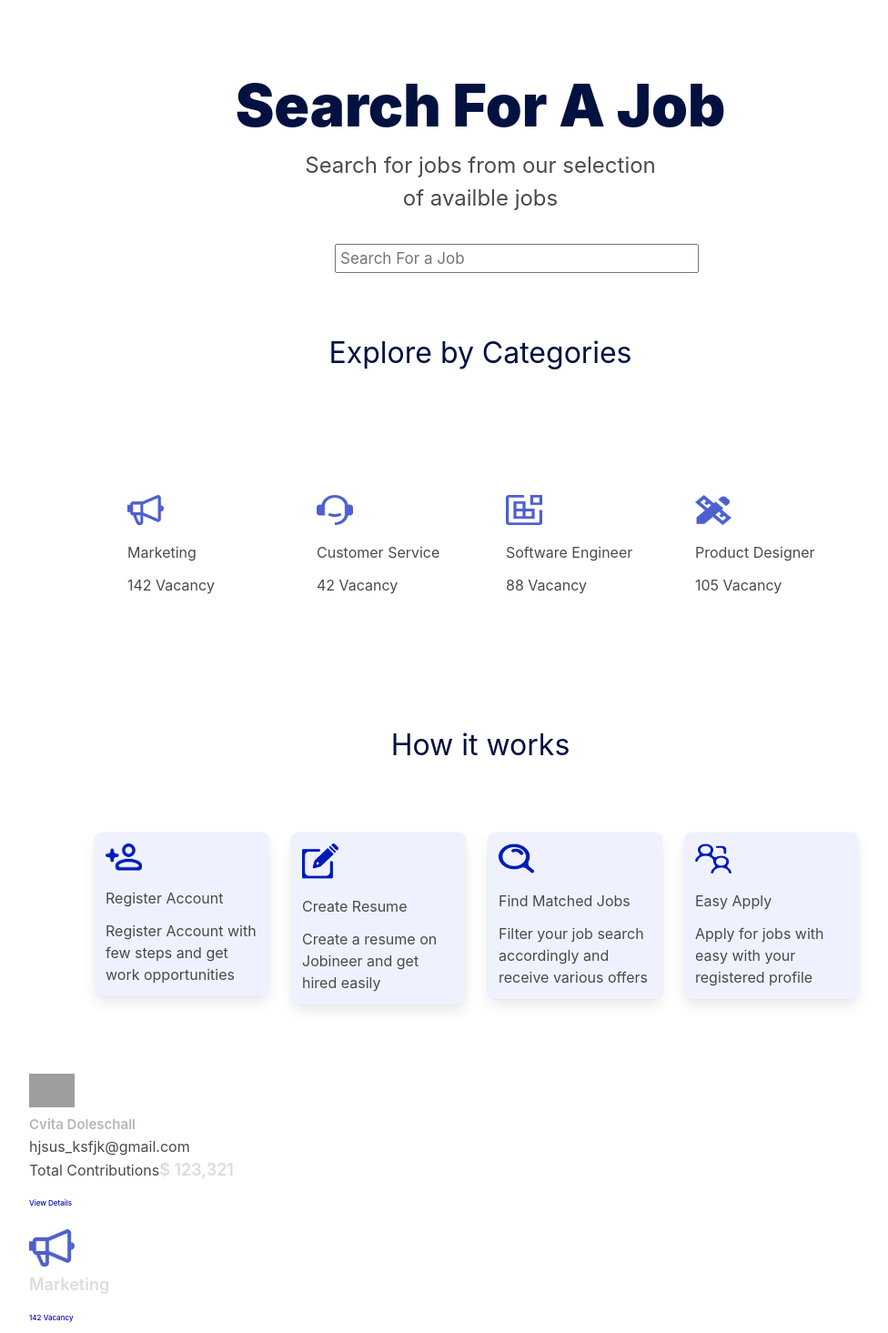
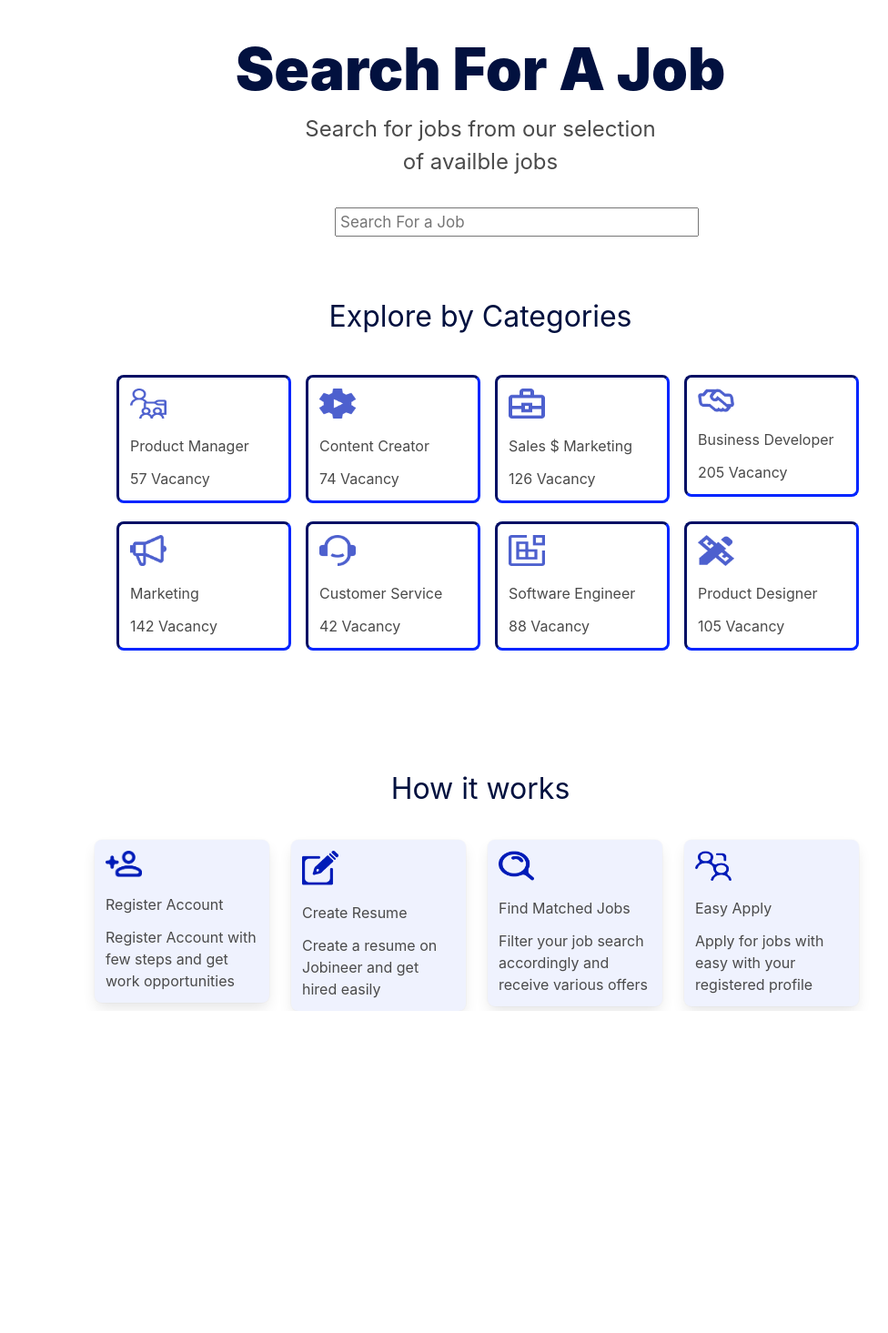
Before and after one commit to awachukwudi/Jobinairee, a React (Create React App) app: page / in a window 1280 px wide. Shown: the part 874-2339 px from the top of the page at 91% size, without its empty margins (112-1088 px from the left). After the commit the page ends 1985 px from the top, so only its background shows below. Built offline with nearby package versions, Linux system fonts and the light colour scheme; grey boxes are pictures that could not be loaded.

Commit message:
cards added

```diff
--- a/src/App.css
+++ b/src/App.css
@@ -100,8 +100,9 @@
 }
 
 .container {
-  padding-top: 3rem;
+  padding-top: 0.5rem;
   padding-left: 5rem;
+  display: flex;
 }
 .search-div h2 {
   text-align: center;
@@ -136,10 +137,6 @@
 
 /* Cards Styling */
 
-.container {
-  display: flex;
-}
-
 .icons-sec {
   margin-left: 11rem;
   margin-top: 1.5rem;
@@ -149,6 +146,8 @@
   width: 12rem;
   border-radius: 8px;
   margin-left: 1rem;
+  border: #001bb8;
+  border-style: inset;
 }
 
 .second-card-section .card {
@@ -186,6 +185,9 @@
 .one {
   background-color: #ffffff;
   border-radius: 5px;
+  border-style: solid;
+  border: #001bb8;
+  border-style: outset;
 }
 
 .name {
--- a/src/components/Home/Home.js
+++ b/src/components/Home/Home.js
@@ -8,10 +8,10 @@ import SoftwareEngineer from "../Images/softwareengineer.png";
 import Marketing from "../Images/marketing.png";
 import CustomerService from "../Images/customerservice.png";
 import Productdesigner from "../Images/productdesigner.png";
-// import Productmanager from "../Images/productmanager.png";
-// import Contentcreator from "../Images/contentcreator.png";
-// import Salesmarketing from "../Images/salesmarketing.png";
-// import Businessdeveloper from "../Images/businessdeveloper.png";
+import Productmanager from "../Images/productmanager.png";
+import Contentcreator from "../Images/contentcreator.png";
+import Salesmarketing from "../Images/salesmarketing.png";
+import Businessdeveloper from "../Images/businessdeveloper.png";
 import Registeraccount from "../Images/registeraccount.png";
 import Createresume from "../Images/createresume.png";
 import Findmatchjobs from "../Images/findmatchjobs.png";
@@ -71,6 +71,7 @@ export const Home = () => {
           </div>
         </div>
       </section>
+
       <section className="container-fluid">
         <div className="search-div container-fluid">
           <h2>Search For A Job </h2>
@@ -95,8 +96,70 @@ export const Home = () => {
         <div className="first-section-top-div-text">
           <h2>Explore by Categories</h2>
         </div>
-        <div className="container border-primary">
+        <div className="container ">
           <div class="first-card-sec  container d-flex  mt-5 ">
+            <div class="row">
+              <div class="col-md-4">
+                <div class="card1 p-3 ">
+                  <div class="d-flex flex-row mb-3">
+                    <img src={Productmanager} alt="" width="40" />
+                  </div>
+                  <h6>Product Manager</h6>
+                  <div class="d-flex justify-content-between  mt-3">
+                    <span>57 Vacancy</span>
+                  </div>
+                </div>
+              </div>
+            </div>
+
+            <div class="row">
+              <div class="col-md-4">
+                <div class="card1 p-3">
+                  <div class="d-flex flex-row mb-3">
+                    <img src={Contentcreator} alt="" width="40" />
+                  </div>
+                  <h6>Content Creator</h6>
+                  <div class="d-flex justify-content-between install mt-3">
+                    <span>74 Vacancy</span>
+                  </div>
+                </div>
+              </div>
+            </div>
+
+            <div class="row">
+              <div class="col-md-4">
+                <div class="card1 p-3">
+                  <div class="d-flex flex-row mb-3">
+                    <img src={Salesmarketing} alt="" width="40" />
+                  </div>
+                  <h6>Sales $ Marketing</h6>
+                  <div class="d-flex justify-content-between install mt-3">
+                    <span>126 Vacancy</span>
+                  </div>
+                </div>
+              </div>
+            </div>
+
+            <div class="row">
+              <div class="col-md-4">
+                <div class="card1 p-3">
+                  <div class="d-flex flex-row mb-3">
+                    <img src={Businessdeveloper} alt="" width="40" />
+                  </div>
+                  <h6>Business Developer</h6>
+                  <div class="d-flex justify-content-between install mt-3">
+                    <span>205 Vacancy</span>
+                  </div>
+                </div>
+              </div>
+            </div>
+          </div>
+        </div>
+
+        {/* second card stack */}
+
+        <div className="container ">
+          <div class="first-card-sec  container d-flex  mt-1 ">
             <div class="row">
               <div class="col-md-4">
                 <div class="card1 p-3 ">
@@ -104,7 +167,7 @@ export const Home = () => {
                     <img src={Marketing} alt="" width="40" />
                   </div>
                   <h6>Marketing</h6>
-                  <div class="d-flex justify-content-between install mt-3">
+                  <div class="d-flex justify-content-between  mt-3">
                     <span>142 Vacancy</span>
                   </div>
                 </div>
@@ -231,72 +294,6 @@ export const Home = () => {
           </div>
         </div>
       </section>
-
-      <section>
-        <div class="container d-flex justify-content-center mt-5 border border-primary">
-          <div class="main ">
-            <div class="row">
-              <div class="col-md-3">
-                <div class="col-md-3">
-                  <div>
-                    <div class="one">
-                      <div class="text-right pr-2 pt-1">
-                        <i class="mdi mdi-dots-vertical dotdot"></i>
-                      </div>
-                      <div class="d-flex justify-content-center">
-                        <img
-                          src="https://i.imgur.com/2pRGm74.jpg"
-                          alt="..."
-                          width="50"
-                          class="rounded-circle"
-                        />
-                      </div>
-                      <div class="text-center">
-                        <span class="name">Cvita Doleschall</span>
-                        <p class="mail">hjsus_ksfjk@gmail.com</p>
-                      </div>
-                      <div class="text-center">
-                        <span class="total d-block pt-2">
-                          Total Contributions
-                        </span>
-                        <span class="money">$ 123,321</span>
-                      </div>
-                      <div class="text-center align-items-center d-flex justify-content-center pt-2 pb-2">
-                        <span class="details">View Details</span>
-                        <i class="mdi mdi-arrow-right right pl-1"></i>
-                      </div>
-                    </div>
-                  </div>
-
-                  <div class="pt-2">
-                    <div class="one">
-                      <div class="text-right pr-2 pt-1">
-                        <i class="mdi mdi-dots-vertical dotdot"></i>
-                      </div>
-                      <div class="d-flex justify-content-center">
-                        <img
-                          src={Marketing}
-                          alt="..."
-                          width="50"
-                          class="rounded-circle"
-                        />
-                      </div>
-
-                      <div class="text-center">
-                        <span class="money">Marketing</span>
-                      </div>
-                      <div class="text-center align-items-center d-flex justify-content-center pt-2 pb-2">
-                        <span class="details">142 Vacancy</span>
-                        <i class="mdi mdi-arrow-right right pl-1"></i>
-                      </div>
-                    </div>
-                  </div>
-                </div>
-              </div>
-            </div>
-          </div>
-        </div>
-      </section>
     </div>
   );
 };
```
